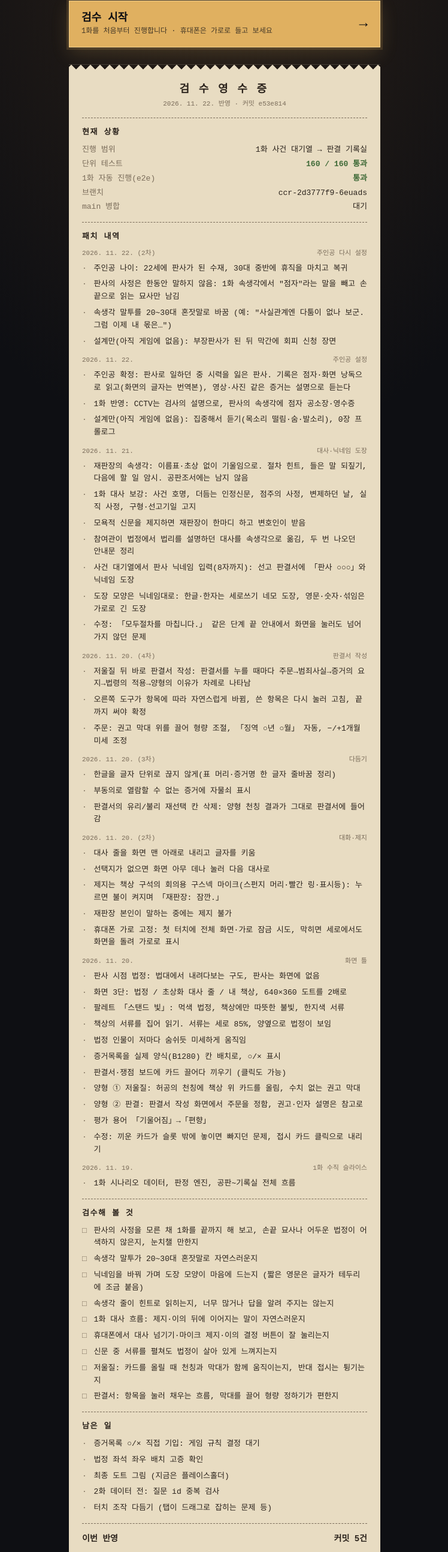
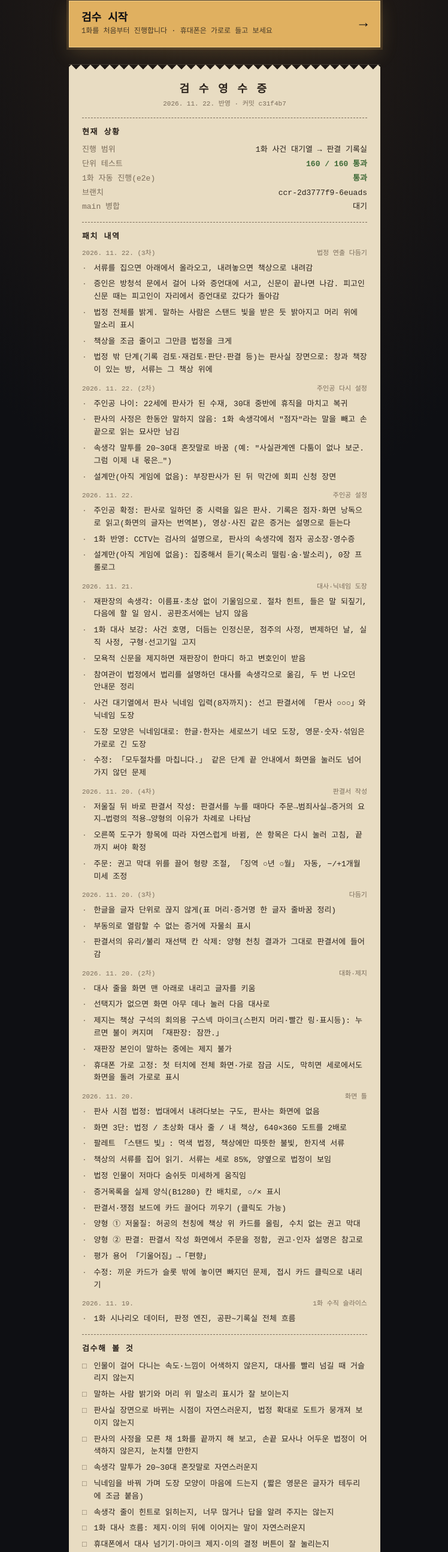
Before and after one commit to Koonyang/your-judgement, a website: page deploy/artifact/index.html in a window 1280 px wide. Shown: the part 141-2728 px from the top of the page at 60% size, without its empty margins (265-1013 px from the left). Drawn offline with Linux system fonts and the light colour scheme; a web font is replaced by a local one.

Commit message:
deploy: 영수증 2026-11-22 반영(법정 연출 다듬기·판사실)
Co-Authored-By: Claude Opus 5.5 <noreply@anthropic.com>
Claude-Session: https://claude.ai/code/session_01XzPn3poqpUUcx7QMJJ6SWe

```diff
--- a/deploy/artifact/index.html
+++ b/deploy/artifact/index.html
@@ -95,7 +95,7 @@ ul.items.todo li::before { content: "□"; }
 
   <article class="receipt" aria-label="패치 내역과 현재 상황">
     <p class="r-title">검 수 영 수 증</p>
-    <p class="r-sub">2026. 11. 22. 반영 · 커밋 e53e814</p>
+    <p class="r-sub">2026. 11. 22. 반영 · 커밋 c31f4b7</p>
     <hr class="cut">
 
     <p class="r-h">현재 상황</p>
@@ -109,6 +109,14 @@ ul.items.todo li::before { content: "□"; }
     <hr class="cut">
 
     <p class="r-h">패치 내역</p>
+    <div class="day"><span>2026. 11. 22. (3차)</span><span>법정 연출 다듬기</span></div>
+    <ul class="items">
+      <li>서류를 집으면 아래에서 올라오고, 내려놓으면 책상으로 내려감</li>
+      <li>증인은 방청석 문에서 걸어 나와 증언대에 서고, 신문이 끝나면 나감. 피고인신문 때는 피고인이 자리에서 증언대로 갔다가 돌아감</li>
+      <li>법정 전체를 밝게. 말하는 사람은 스탠드 빛을 받은 듯 밝아지고 머리 위에 말소리 표시</li>
+      <li>책상을 조금 줄이고 그만큼 법정을 크게</li>
+      <li>법정 밖 단계(기록 검토·재검토·판단·판결 등)는 판사실 장면으로: 창과 책장이 있는 방, 서류는 그 책상 위에</li>
+    </ul>
     <div class="day"><span>2026. 11. 22. (2차)</span><span>주인공 다시 설정</span></div>
     <ul class="items">
       <li>주인공 나이: 22세에 판사가 된 수재, 30대 중반에 휴직을 마치고 복귀</li>
@@ -174,6 +182,9 @@ ul.items.todo li::before { content: "□"; }
 
     <p class="r-h">검수해 볼 것</p>
     <ul class="items todo">
+      <li>인물이 걸어 다니는 속도·느낌이 어색하지 않은지, 대사를 빨리 넘길 때 거슬리지 않는지</li>
+      <li>말하는 사람 밝기와 머리 위 말소리 표시가 잘 보이는지</li>
+      <li>판사실 장면으로 바뀌는 시점이 자연스러운지, 법정 확대로 도트가 뭉개져 보이지 않는지</li>
       <li>판사의 사정을 모른 채 1화를 끝까지 해 보고, 손끝 묘사나 어두운 법정이 어색하지 않은지, 눈치챌 만한지</li>
       <li>속생각 말투가 20~30대 혼잣말로 자연스러운지</li>
       <li>닉네임을 바꿔 가며 도장 모양이 마음에 드는지 (짧은 영문은 글자가 테두리에 조금 붙음)</li>
@@ -196,7 +207,7 @@ ul.items.todo li::before { content: "□"; }
     </ul>
     <hr class="cut">
 
-    <div class="total"><span>이번 반영</span><span>커밋 5건</span></div>
+    <div class="total"><span>이번 반영</span><span>커밋 7건</span></div>
     <div class="foot"><span class="stamp">검 수 대 기</span></div>
   </article>
 </div>
--- a/deploy/last-publish.json
+++ b/deploy/last-publish.json
@@ -1,9 +1,9 @@
 {
-  "commit": "e53e814",
+  "commit": "c31f4b7",
   "assets": [
     "game/assets/Galmuri11-Bold-QdFGsJ3v.woff2",
     "game/assets/Galmuri11-DfQIlyDK.woff2",
-    "game/assets/index-CaGKMzs3.css",
-    "game/assets/index-xtnwH8gE.js"
+    "game/assets/index-B_M6xiwv.js",
+    "game/assets/index-CaNvZCiM.css"
   ]
 }
```
